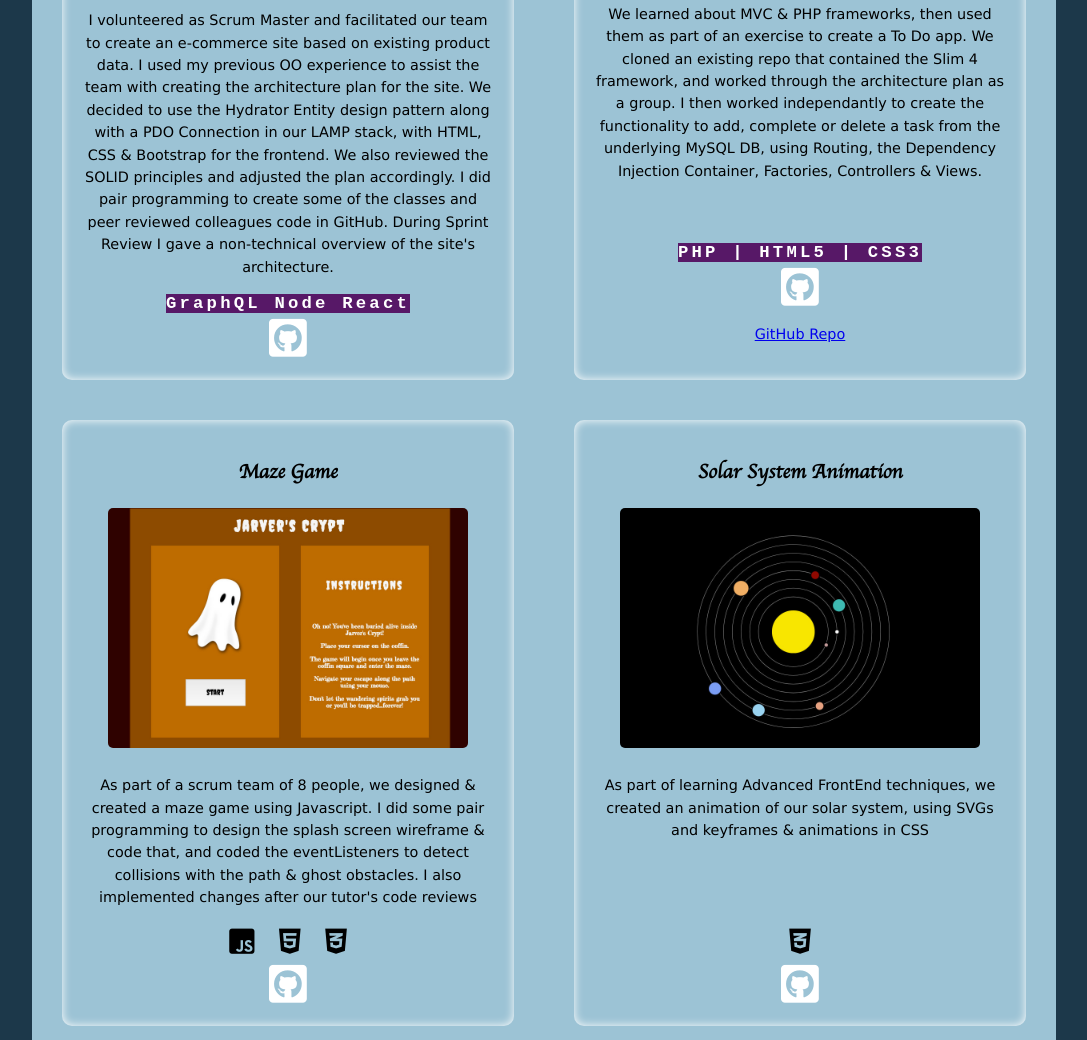
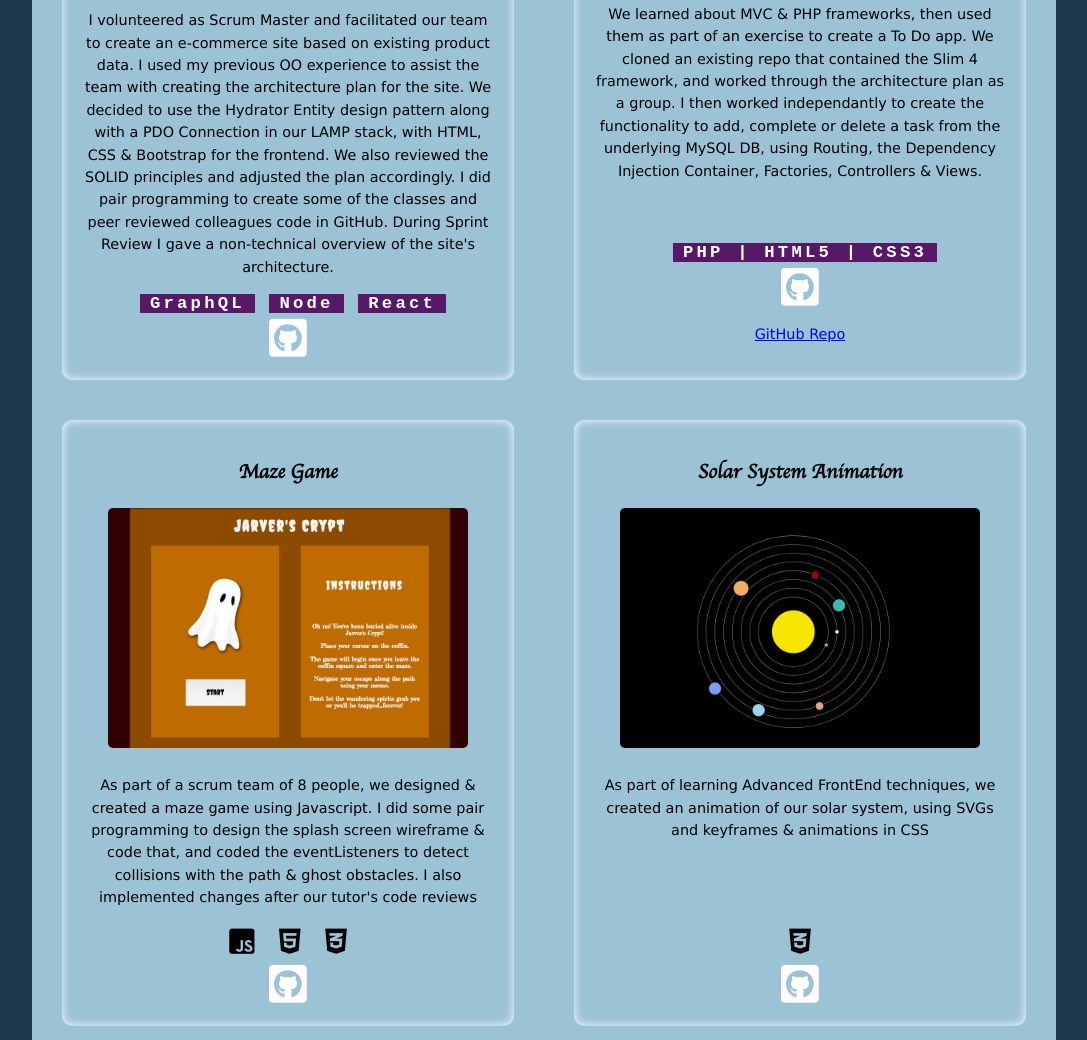
Before and after one commit to davin2020/mobile, a plain HTML site: page index.html in a window 1280 px wide. Shown: the part 1151-2191 px from the top of the page, without its empty margins (96-1183 px from the left). Drawn offline with Linux system fonts and the light colour scheme; a web font is replaced by a local one.

Commit message:
updated formatting for tech tags

```diff
--- a/style.css
+++ b/style.css
@@ -94,6 +94,10 @@ nav a:hover {
 	font-size: 120%;
 	font-weight: bold;
 	letter-spacing: 0.2rem;
+    margin-left: 10px;
+    /*margin-right: 10px;*/
+    padding-right: 10px;
+    padding-left: 10px;
 }
 
 .tech_icons i {
```
Also changed, not shown: index.html (+3 -3 lines).
